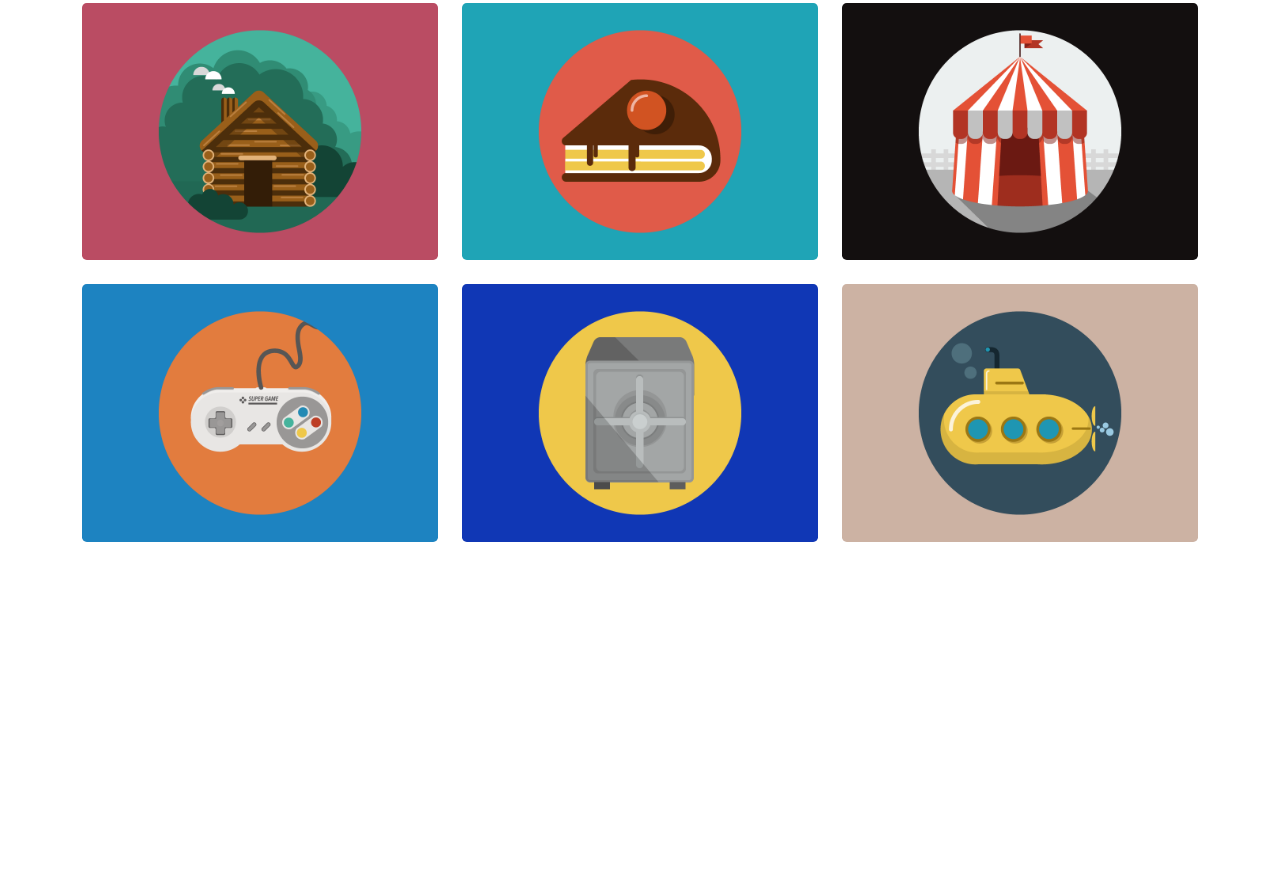
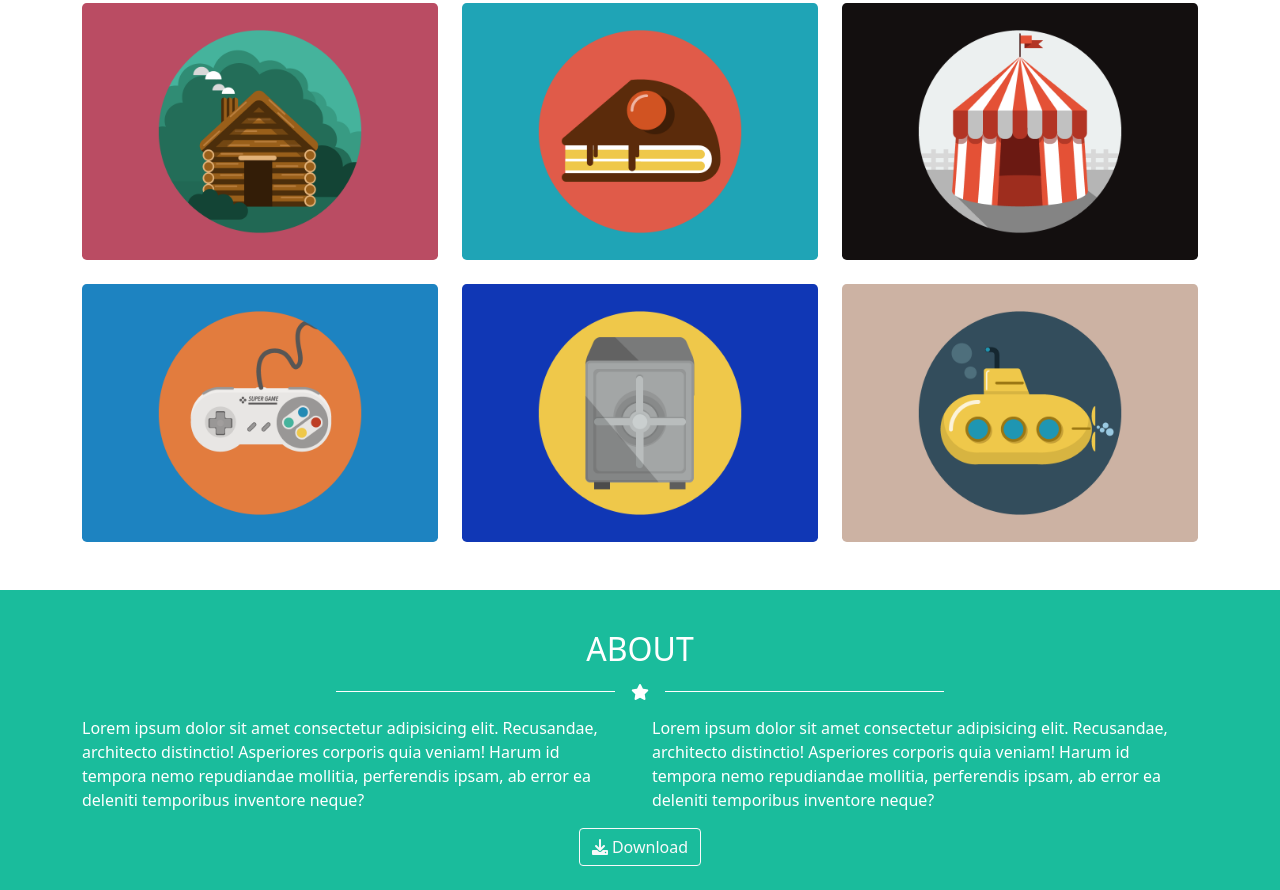
Before and after one commit to niz99/html-css-bootstrap-freelancer, a plain HTML site: page index.html in a window 1280 px wide. Shown: the part 707-1597 px from the top of the page. Before the commit the page ends 1297 px from the top, so only its background shows below. Drawn offline with nearby package versions, Linux system fonts and the light colour scheme.

Commit message:
terza sezione completata

```diff
--- a/index.html
+++ b/index.html
@@ -100,6 +100,30 @@
 
     <!-- fine seconda sezione -->
 
+    <!-- terza sezione -->
+
+    <section class="bg_green py-4">
+        <div class="container text-center">
+            <h2 class="text-uppercase text-white my-3">about</h2>
+            <div class="d-flex justify-content-center align-items-center my-3">
+                <div class="line bg-white w-25"></div>
+                <i class="fa-solid fa-star mx-3 text-white"></i>
+                <div class="line bg-white w-25"></div>
+            </div>
+            <div class="row">
+                <div class="col-12 col-md-6">
+                    <p class="text-white text-start">Lorem ipsum dolor sit amet consectetur adipisicing elit. Recusandae, architecto distinctio! Asperiores corporis quia veniam! Harum id tempora nemo repudiandae mollitia, perferendis ipsam, ab error ea deleniti temporibus inventore neque?</p>
+                </div>
+                <div class="col-12 col-md-6">
+                    <p class="text-white text-start">Lorem ipsum dolor sit amet consectetur adipisicing elit. Recusandae, architecto distinctio! Asperiores corporis quia veniam! Harum id tempora nemo repudiandae mollitia, perferendis ipsam, ab error ea deleniti temporibus inventore neque?</p>
+                </div>
+            </div>
+            <button type="button" class="btn btn-outline-light"><i class="fa-solid fa-download me-1"></i>Download</button>
+        </div>
+    </section>
+
+    <!-- fine terza sezione -->
+
 
 
 
```
